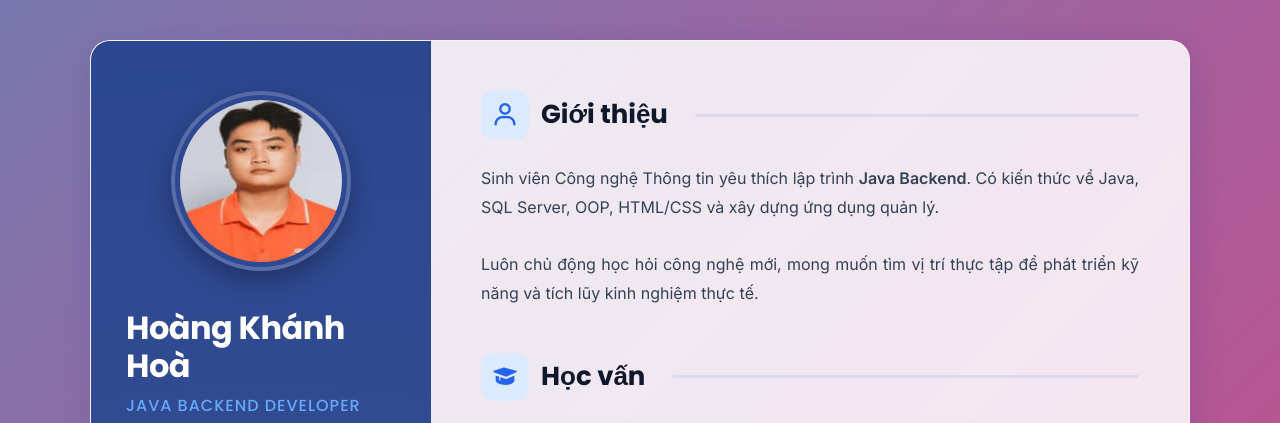
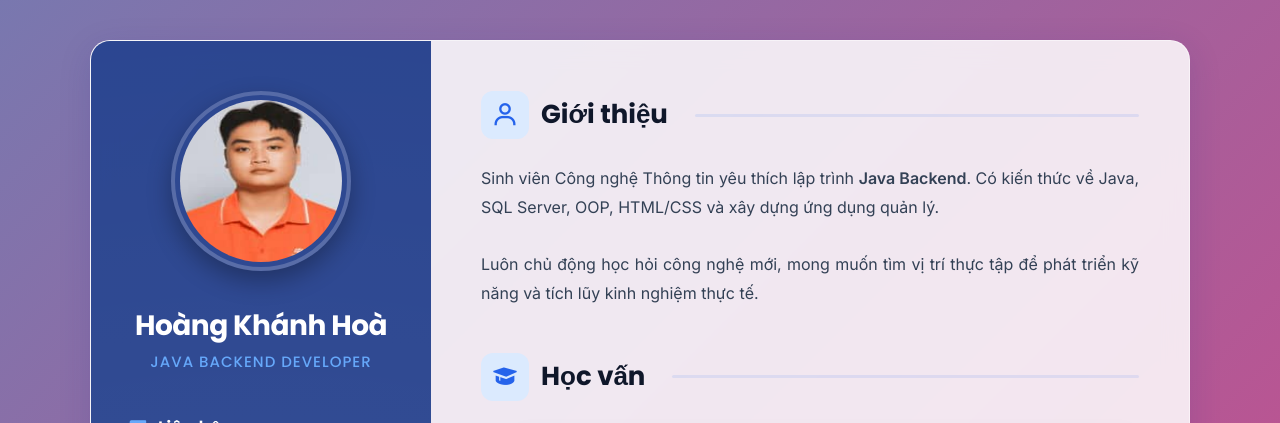
Before and after one commit to hoangkhanhhoa1976vn-de/vietcv, a plain HTML site: page index.html in a window 1280 px wide. Shown: the top 423 px of the page. Drawn offline with nearby package versions, Linux system fonts and the light colour scheme.

Commit message:
Fix name and role alignment and sizing

```diff
--- a/index.html
+++ b/index.html
@@ -126,21 +126,23 @@
         }
 
         .name {
-            font-size: 32px;
+            font-size: 28px;
             font-weight: 700;
             color: #ffffff;
             margin-top: 20px;
             line-height: 1.2;
             letter-spacing: -0.5px;
+            text-align: center;
         }
 
         .role {
-            font-size: 16px;
+            font-size: 15px;
             font-weight: 500;
             color: var(--primary-light);
             margin-top: 8px;
             text-transform: uppercase;
             letter-spacing: 1px;
+            text-align: center;
         }
 
         /* Sidebar Sections */
```
